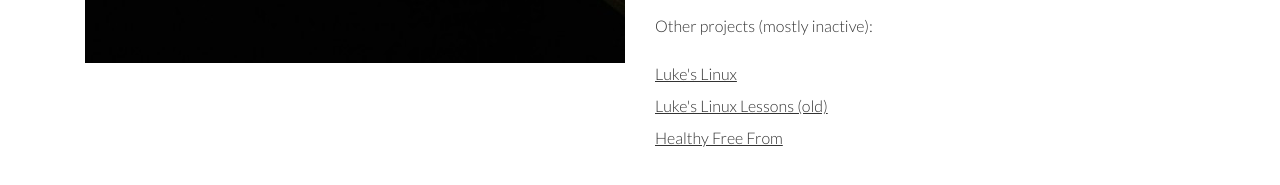
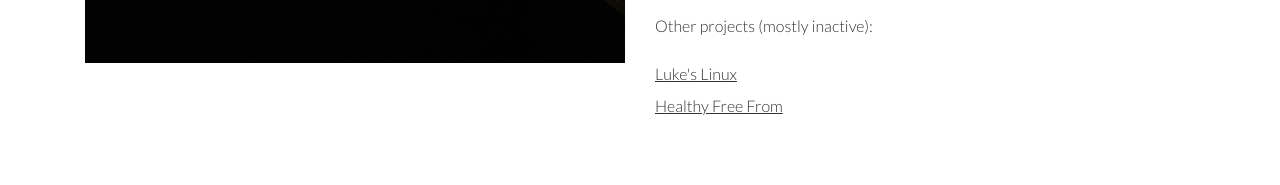
Before and after one commit to LukeShirnia/lukeshirnia, a plain HTML site: page app/index.html in a window 1280 px wide. Shown: the part 737-922 px from the top of the page. Drawn offline with Linux system fonts and the light colour scheme.

Commit message:
Removed lukeslinuxlessons from "Other Projects"

```diff
--- a/app/index.html
+++ b/app/index.html
@@ -52,7 +52,6 @@
             </p>
             <ul class="list-unstyled">
               <li><a href="https://lukeslinux.com" target="_blank" title="" class="link-like-text"><u>Luke's Linux</u></a></li>
-              <li><a href="https://lukeslinuxlessons.com" target="_blank" title="" class="link-like-text"><u>Luke's Linux Lessons (old)</u></a></li>
               <li><a href="https://healthyfreefrom.com" target="_blank" title="" class="link-like-text"><u>Healthy Free From</u></a></li>
             </div>
           </div>
```
